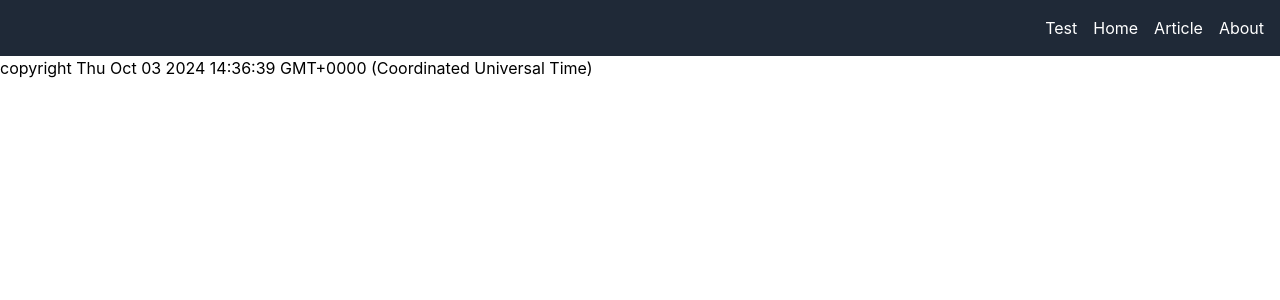
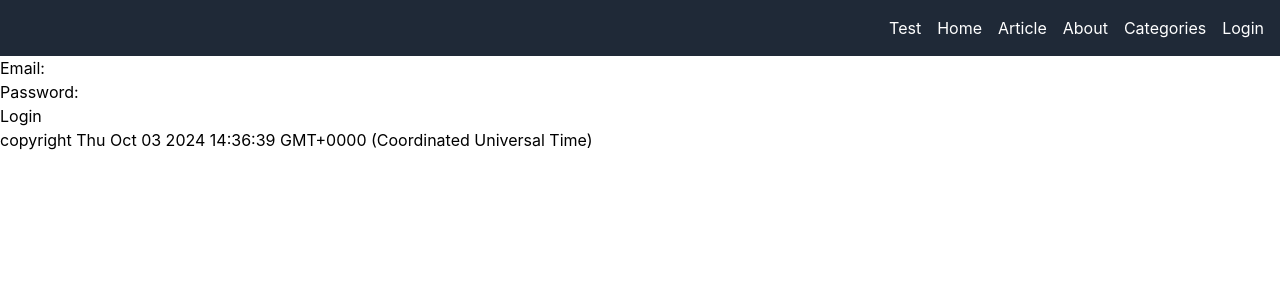
Before and after one commit to julietwainoi/gitconnectAPP, a React (Create React App) app: page /LoginForm in a window 1280 px wide. Shown: the top 300 px of the page. Built offline with nearby package versions, Linux system fonts and the light colour scheme.

Commit message:
was able to consume login and Category API

```diff
--- a/package.json
+++ b/package.json
@@ -7,6 +7,7 @@
     "@testing-library/react": "^13.4.0",
     "@testing-library/user-event": "^13.5.0",
     "appwrite": "^15.0.0",
+    "axios": "^1.7.7",
     "react": "^18.3.1",
     "react-dom": "^18.3.1",
     "react-router-dom": "^6.26.2",
--- /dev/null
+++ b/src/api.js
@@ -0,0 +1,35 @@
+import axios from 'axios';
+
+const API_URL = 'http://localhost:8000/v1';  // URL of the Laravel backend
+
+// Example: Login request
+export const login = async (email, password) => {
+    try {
+        const response = await axios.post(`${API_URL}/login`, {
+            email,
+            password
+        });
+        const token = response.data.token;  // Extract token from the response
+        localStorage.setItem('token', token);  // Store token in localStorage
+        return response.data;
+    } catch (error) {
+        console.error('Error during login', error);
+        throw error;
+    }
+};
+
+// Example: get categories
+export const getCategories = async () => {
+    try {
+        const token = localStorage.getItem('token');  // Retrieve token from localStorage
+        const response = await axios.get(`${API_URL}/auth/categories/`, {
+            headers: {
+                Authorization: `Bearer ${token}`  // Send the token in the Authorization header
+            }
+        });
+        return response.data;
+    } catch (error) {
+        console.error('Error fetching categories', error);
+        throw error;
+    }
+};
--- /dev/null
+++ b/src/components/Categories.jsx
@@ -0,0 +1,23 @@
+import React, { useEffect, useState } from 'react';
+import { getCategories } from '../api';
+
+const Categories = () => {
+    const [Categories, setCategories] = useState([]);
+
+    useEffect(() => {
+        getCategories().then(data => setCategories(data)).catch(err => console.error(err));
+    }, []);
+
+    return (
+        <div>
+            <h2>Category List</h2>
+            <ul>
+                {Categories.map(Categories => (
+                    <li key={Categories.uuid}>{Categories.category}</li>
+                ))}
+            </ul>
+        </div>
+    );
+};
+
+export default Categories;
--- a/src/components/app.jsx
+++ b/src/components/app.jsx
@@ -46,6 +46,8 @@ import Footer from "./footer.jsx";
 import Test from "./test.jsx";
 import Home from "./Home.jsx";
 import About from "./About.jsx"; // Import the About component
+import Categories from "./Categories.jsx";
+import LoginForm from "./login.jsx";
 
 function App() {
     return (
@@ -61,6 +63,8 @@ function App() {
                             path="/about"
                             element={<About name="John Doe" />} // Passing props here
                         />
+                        <Route path="/Categories" element={<Categories />} />
+                        <Route path="/LoginForm" element={<LoginForm />} />
                     </Routes>
                 </main>
                 <Footer />
--- a/src/components/header.jsx
+++ b/src/components/header.jsx
@@ -10,6 +10,8 @@ function Header() {
                     <li><Link to="/home" className="text-white hover:underline">Home</Link></li>
                     <li><Link to="/article" className="text-white hover:underline">Article</Link></li>
                     <li><Link to="/about" className="text-white hover:underline">About</Link></li>
+                    <li><Link to="/Categories" className="text-white hover:underline">Categories</Link></li>
+                    <li><Link to="/LoginForm" className="text-white hover:underline">Login</Link></li>
                 </ul>
             </nav>
         </header>
--- /dev/null
+++ b/src/components/login.jsx
@@ -0,0 +1,49 @@
+import React, { useState } from 'react';
+import { login } from '../api';  // Import the login function from the api.js file
+
+function LoginForm() {
+    const [email, setEmail] = useState('');
+    const [password, setPassword] = useState('');
+    const [error, setError] = useState(null);
+
+    const handleSubmit = async (e) => {
+        e.preventDefault();  // Prevent the form from refreshing the page
+        try {
+            const response = await login(email, password);
+            console.log('Login successful:', response);
+            // Handle the login success (e.g., store token, redirect)
+        } catch (error) {
+            console.error('Login failed:', error);
+            setError('Login failed. Please check your credentials.');
+        }
+    };
+
+    return (
+        <div>
+            <form onSubmit={handleSubmit}>
+                <div>
+                    <label>Email:</label>
+                    <input
+                        type="email"
+                        value={email}
+                        onChange={(e) => setEmail(e.target.value)}
+                        required
+                    />
+                </div>
+                <div>
+                    <label>Password:</label>
+                    <input
+                        type="password"
+                        value={password}
+                        onChange={(e) => setPassword(e.target.value)}
+                        required
+                    />
+                </div>
+                <button type="submit">Login</button>
+            </form>
+            {error && <p>{error}</p>}
+        </div>
+    );
+}
+
+export default LoginForm;
```
Also changed, not shown: 1 other file (tests, documents, lock files or other folders).
